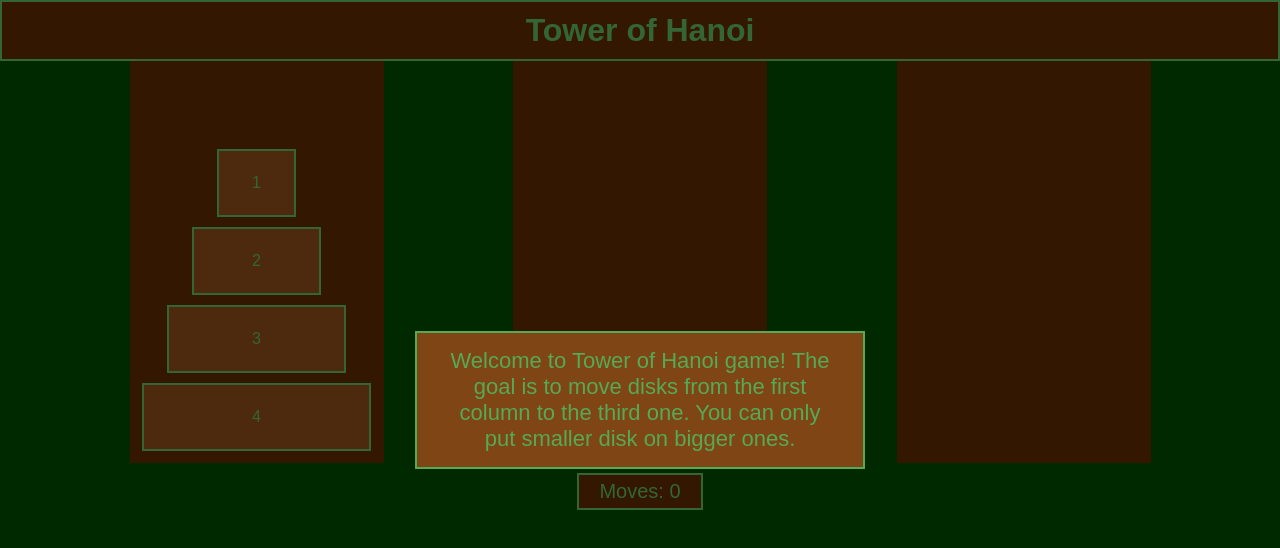
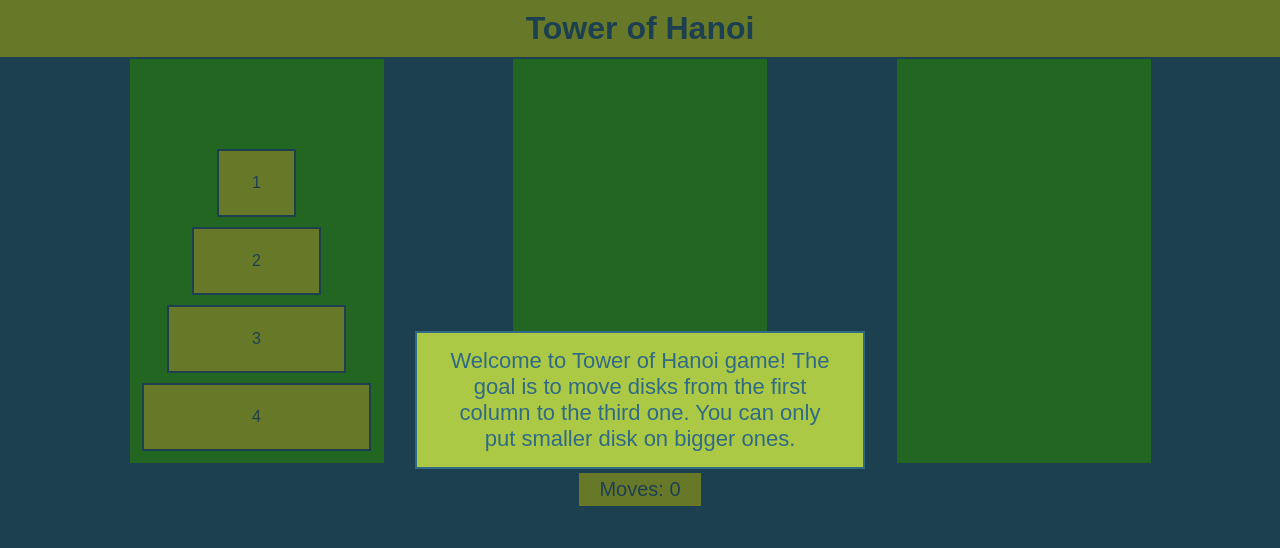
Before and after one commit to JakubKus/tower-of-hanoi, a React (Create React App) app: page / in a window 1280 px wide. Shown: the top 548 px of the page. Built offline with nearby package versions, Linux system fonts and the light colour scheme.

Commit message:
changed colors

```diff
--- a/src/app.scss
+++ b/src/app.scss
@@ -4,7 +4,7 @@
 }
 
 body {
-  background-color: #004400;
+  background-color: #316A85;
   font-family: sans-serif;
   margin: 0;
 }
@@ -12,9 +12,9 @@ body {
 header {
 
   h1 {
-    background-color: #552700;
-    border: 2px solid #55AA55;
-    color: #55AA55;
+    background-color: #ABC944;
+    border-bottom: 2px solid #316A85;
+    color: #316A85;
     cursor: pointer;
     margin: 0;
     padding: 10px 0;
@@ -31,10 +31,8 @@ main {
 
 .column {
   align-items: center;
-  background-color: #552700;
-  border: 2px solid #552700;
-  border-top: none;
-  color: #55AA55;
+  background-color: #39A939;
+  border: 2px solid #39A939;
   cursor: pointer;
   display: flex;
   flex-flow: column;
@@ -47,19 +45,20 @@ main {
 
   @media (min-width: 800px) {
     &:hover {
-      border-color: #55AA55;
+      border-color: #ABC944;
     }
   }
 
   &.selected {
-    border-color: #55AA55;
+    border-color: #ABC944;
   }
 
   > div {
     align-items: center;
     animation: move 0.5s ease-out;
-    background-color: #804515;
-    border: 2px solid #55AA55;
+    background-color: #ABC944;
+    border: 2px solid #316A85;
+    color: #316A85;
     display: flex;
     height: 8vh;
     justify-content: center;
@@ -87,7 +86,7 @@ main {
 
 .popup.on {
   align-items: center;
-  background: rgba(0,0,0,0.4);
+  background-color: rgba(0,0,0,0.4);
   display: flex;
   height: 100%;
   justify-content: center;
@@ -98,10 +97,10 @@ main {
   z-index: 1;
 
   .text {
-    background: #804515;
-    border: 2px solid #55AA55;
+    background-color: #ABC944;
+    border: 2px solid #316A85;
     box-sizing: border-box;
-    color: #55AA55;
+    color: #316A85;
     cursor: pointer;
     font-size: 22px;
     max-width: 450px;
@@ -113,9 +112,8 @@ main {
 
 .infoBox {
   animation: move 0.5s ease-out;
-  background-color: #552700;
-  border: 2px solid;
-  color: #55AA55;
+  background-color: #ABC944;
+  color: #316A85;
   display: table;
   font-size: 20px;
   margin: 10px auto 0;
```
